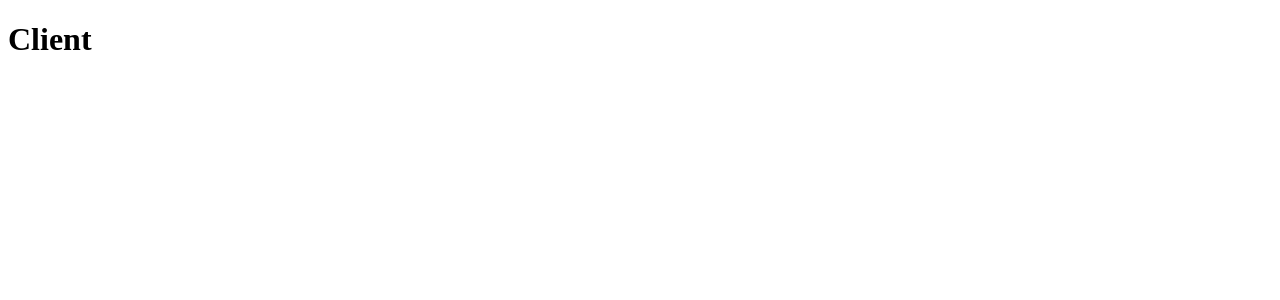
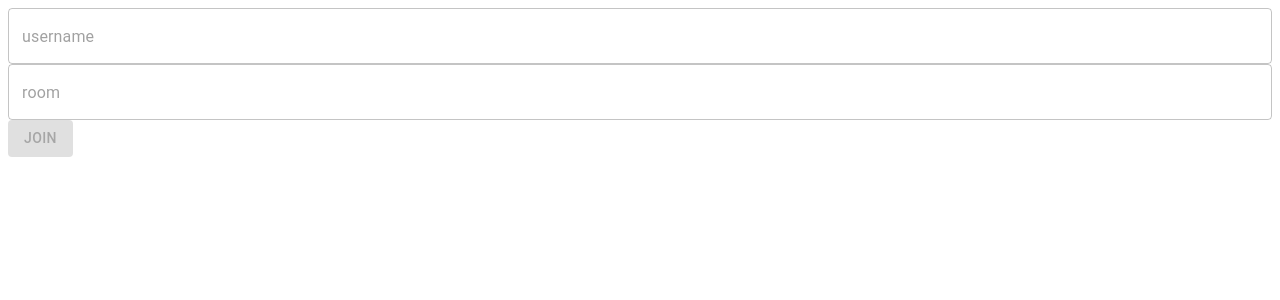
Before and after one commit to spaleet/react-signalr, a React (Create React App) app in the folder client/: page / in a window 1280 px wide. Shown: the top 300 px of the page. Built offline with nearby package versions, Linux system fonts and the light colour scheme; the HTML template or start-up script is replaced by a standard one.

Commit message:
Implemented Lobby

```diff
--- a/client/src/App.tsx
+++ b/client/src/App.tsx
@@ -1,3 +1,30 @@
-const App = () => (<h1>Client</h1>);
+import { HubConnectionBuilder } from '@microsoft/signalr';
+import { LogLevel } from '@microsoft/signalr/dist/esm/ILogger';
+import { Lobby } from './components/_index';
+
+const App = () => {
+
+    const joinRoom = async (username: string, room: string) => {
+        try {
+            const connection = new HubConnectionBuilder()
+                .withUrl("https://localhost:7100")
+                .configureLogging(LogLevel.Information)
+                .build();
+
+            connection.on("ReceiveMessage", (user, message) => {
+                console.log("Message : ", message);
+            });
+
+            await connection.start();
+            await connection.invoke("JoinRoom", { username, roomId: room });
+        } catch (e) {
+            console.log(e);
+        }
+    }
+
+    return <div>
+        <Lobby joinRoom={joinRoom} />
+    </div>
+};
 
 export default App
--- /dev/null
+++ b/client/src/components/Lobby.tsx
@@ -0,0 +1,37 @@
+import { Button, FormGroup, TextField } from '@mui/material'
+import { Box } from '@mui/system'
+import { useState } from 'react'
+
+interface LobbyProps {
+    joinRoom: (username: string, room: string) => void,
+}
+
+const Lobby = (props: LobbyProps) => {
+
+    const [username, setUsername] = useState("");
+    const [room, setRoom] = useState("");
+
+    return (
+        <Box
+            component="form"
+            onSubmit={e => {
+                e.preventDefault();
+                props.joinRoom(username, room)
+            }}
+        >
+
+            <FormGroup>
+                <TextField placeholder="username" variant="outlined"
+                    onChange={e => setUsername(e.target.value)}
+                />
+                <TextField placeholder="room" variant="outlined"
+                    onChange={e => setRoom(e.target.value)} />
+            </FormGroup>
+
+            <Button variant="contained" type="submit" disabled={!username || !room}>Join</Button>
+
+        </Box>
+    )
+}
+
+export default Lobby
--- /dev/null
+++ b/client/src/components/_index.ts
@@ -0,0 +1 @@
+export { default as Lobby } from './Lobby'
```
Also changed, not shown: client/package.json (+7 -5 lines), 1 other file (tests, documents, lock files or other folders).
